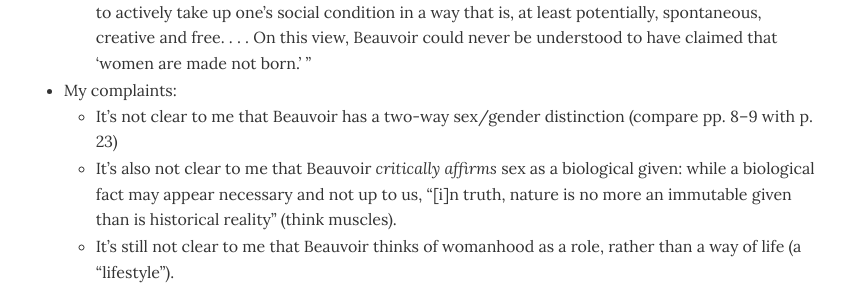
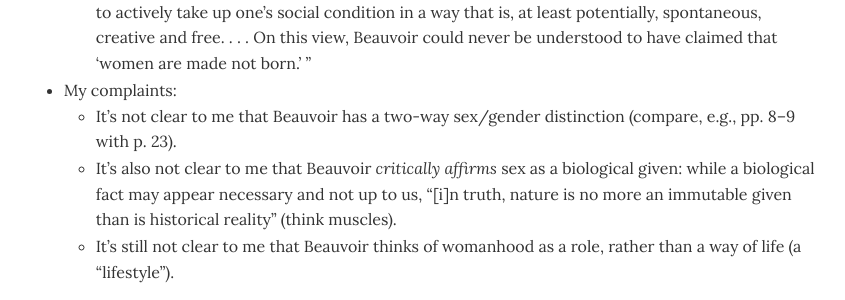
Before and after one commit to dingherself/love-gender-sex, a Jekyll site: the page built from handouts/_posts/2026-03-04-beauvoir-the-second-sex-ii.md, in a window 1280 px wide and 900 px high, scrolled down 1034 px. Shown: the part 154-454 px from the top of the window, without its empty margins (216-1061 px from the left). Built offline with Jekyll 4.4.1, drawn with Linux system fonts in a browser that asks for light colours.

Commit message:
punctuation

```diff
--- a/handouts/_posts/2026-03-04-beauvoir-the-second-sex-ii.md
+++ b/handouts/_posts/2026-03-04-beauvoir-the-second-sex-ii.md
@@ -63,7 +63,7 @@ So much to say:
   - Womanhood is not a given, but an active, situated process of creation, of becoming; it is an individual’s (sometimes-idiosyncratic) response to the situation they find themselves in (anatomical, relational, social, political etc.).
   - Bonnie Mann explains that “to ‘become’ a woman is not the same as to be made into one, as if one were exclusively a passive object being acted on by external social forces. . . . To ‘become’ is to actively take up one’s social condition in a way that is, at least potentially, spontaneous, creative and free. . . . On this view, Beauvoir could never be understood to have claimed that ‘women are made not born.’ ”
 - My complaints:
-  - It’s not clear to me that Beauvoir has a two-way sex/gender distinction (compare pp. 8–9 with p. 23)
+  - It’s not clear to me that Beauvoir has a two-way sex/gender distinction (compare, e.g., pp. 8–9 with p. 23).
   - It’s also not clear to me that Beauvoir *critically affirms* sex as a biological given: while a biological fact may appear necessary and not up to us, “[i]n truth, nature is no more an immutable given than is historical reality” (think muscles).
   - It’s still not clear to me that Beauvoir thinks of womanhood as a role, rather than a way of life (a “lifestyle”).
 
```
